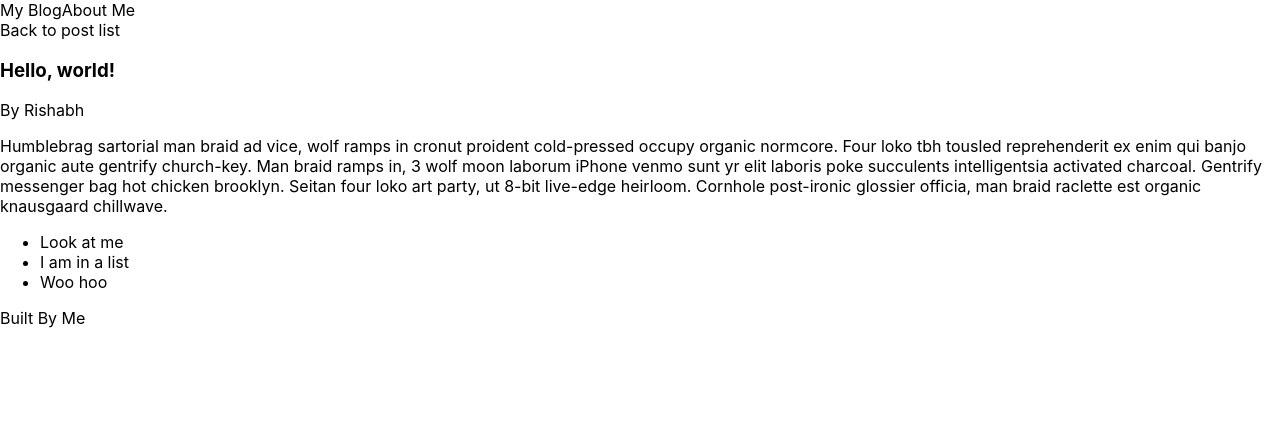
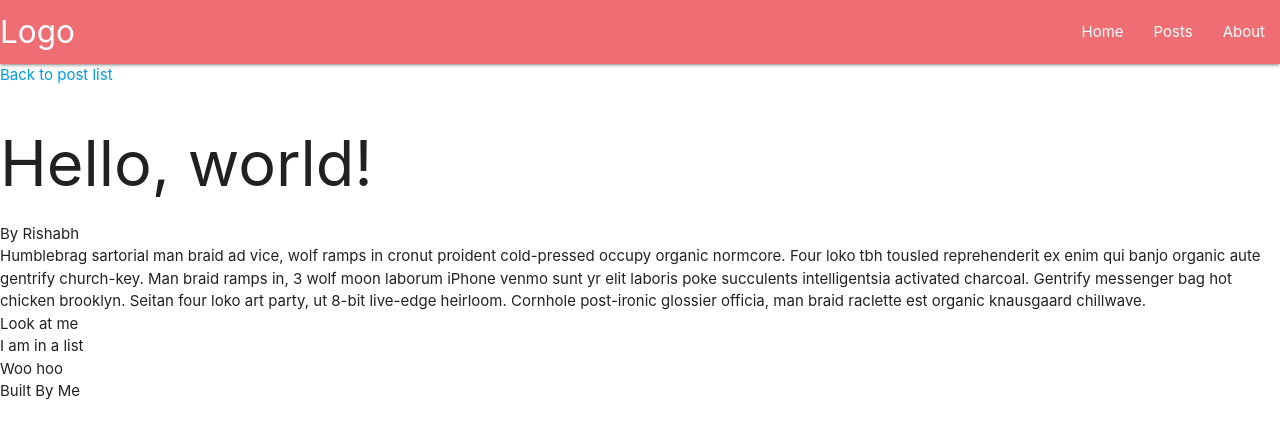
Before and after one commit to rishi003/recordiarydotspace, a Next.js app: page /post/mypost in a window 1280 px wide. Shown: the top 438 px of the page. Built offline with nearby package versions, Linux system fonts and the light colour scheme.

Commit message:
Styling phase one

```diff
--- a/components/Header.js
+++ b/components/Header.js
@@ -4,14 +4,54 @@ export default function Header() {
   return (
     <>
       <header className="header">
-        <nav className="nav">
-          <Link href="/">
-            <a>My Blog</a>
-          </Link>
-          <Link href="/about">
-            <a>About Me</a>
-          </Link>
+        <nav>
+          <div className="nav-wrapper">
+            <a href="#" className="brand-logo left">
+              Logo
+            </a>
+            <a
+              href="#"
+              data-target="slide-out"
+              className="sidenav-trigger right"
+            >
+              <i className="material-icons">menu</i>
+            </a>
+            <ul id="nav-mobile" className="right hide-on-med-and-down">
+              <li>
+                <Link href="/">
+                  <a>Home</a>
+                </Link>
+              </li>
+              <li>
+                <Link href="/">
+                  <a>Posts</a>
+                </Link>
+              </li>
+              <li>
+                <Link href="/">
+                  <a>About</a>
+                </Link>
+              </li>
+            </ul>
+          </div>
         </nav>
+        <ul id="slide-out" className="sidenav">
+          <li>
+            <Link href="/">
+              <a>Home</a>
+            </Link>
+          </li>
+          <li>
+            <Link href="/">
+              <a>Posts</a>
+            </Link>
+          </li>
+          <li>
+            <Link href="/">
+              <a>About</a>
+            </Link>
+          </li>
+        </ul>
       </header>
     </>
   );
--- a/components/Layout.js
+++ b/components/Layout.js
@@ -7,6 +7,10 @@ export default function Layout({ children, pageTitle, ...props }) {
       <Head>
         <meta name="viewport" content="width=device-width, initial-scale=1" />
         <title>{pageTitle}</title>
+        <link
+          href="https://fonts.googleapis.com/icon?family=Material+Icons"
+          rel="stylesheet"
+        ></link>
       </Head>
       <Header />
       <section>
--- a/package.json
+++ b/package.json
@@ -10,10 +10,13 @@
   },
   "dependencies": {
     "gray-matter": "^4.0.2",
+    "jquery": "^3.5.1",
+    "materialize-css": "^1.0.0-rc.2",
     "next": "9.5.2",
     "raw-loader": "^4.0.1",
     "react": "16.13.1",
     "react-dom": "16.13.1",
-    "react-markdown": "^4.3.1"
+    "react-markdown": "^4.3.1",
+    "tailwindcss": "^1.7.3"
   }
 }
--- a/pages/_app.js
+++ b/pages/_app.js
@@ -1,7 +1,20 @@
-import '../styles/globals.css'
+import "../styles/globals.css";
+import "materialize-css/dist/css/materialize.min.css";
+import $ from "jquery";
+import { useEffect } from "react";
+
+if (typeof window !== "undefined") {
+  window.$ = $;
+  window.jQuery = $;
+  require("materialize-css");
+}
 
 function MyApp({ Component, pageProps }) {
-  return <Component {...pageProps} />
+  useEffect(() => {
+    M.AutoInit();
+  });
+
+  return <Component {...pageProps} />;
 }
 
-export default MyApp
+export default MyApp;
--- a/styles/globals.css
+++ b/styles/globals.css
@@ -1,16 +1,5 @@
-html,
-body {
-  padding: 0;
-  margin: 0;
-  font-family: -apple-system, BlinkMacSystemFont, Segoe UI, Roboto, Oxygen,
-    Ubuntu, Cantarell, Fira Sans, Droid Sans, Helvetica Neue, sans-serif;
-}
+@tailwind base;
 
-a {
-  color: inherit;
-  text-decoration: none;
-}
+@tailwind components;
 
-* {
-  box-sizing: border-box;
-}
+@tailwind utilities;
```
Also changed, not shown: 1 other file (tests, documents, lock files or other folders).
